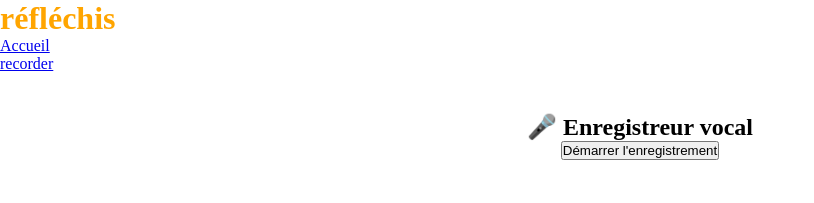
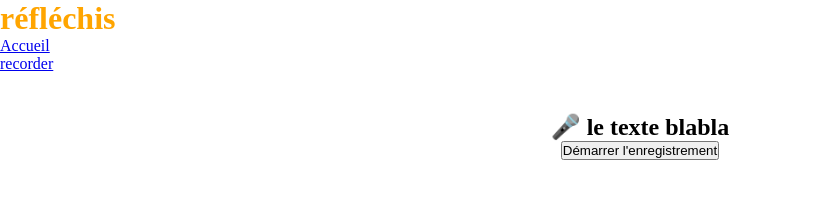
Before and after one commit to alexoualexandre/port5001, a React (Vite) app: page /recorder in a window 1280 px wide. Shown: the top 203 px of the page, without its empty margins (0-814 px from the left). Built offline with nearby package versions, Linux system fonts and the light colour scheme.

Commit message:
mise en place du context

```diff
--- a/package.json
+++ b/package.json
@@ -10,6 +10,7 @@
     "preview": "vite preview"
   },
   "dependencies": {
+    "prop-types": "^15.8.1",
     "react": "^19.1.1",
     "react-dom": "^19.1.1",
     "react-router-dom": "^7.9.3"
--- /dev/null
+++ b/src/Context.jsx
@@ -0,0 +1,24 @@
+import { createContext, useContext, useState } from "react";
+import PropTypes from "prop-types";
+
+const Context = createContext();
+
+export function Provider({ children }){
+    const [txt,setTxt] = useState("le texte blabla");
+
+  return (
+    <Context.Provider
+      value={{
+        txt,
+        setTxt,
+      }}
+    >
+      {children}
+    </Context.Provider>
+  );
+}
+
+Provider.propTypes = {
+  children: PropTypes.object,
+};
+export const MyContext = () => useContext(Context);
--- a/src/VoiceRecorder.jsx
+++ b/src/VoiceRecorder.jsx
@@ -1,10 +1,12 @@
 import React, { useState, useRef } from "react";
+import { MyContext } from "./Context.jsx";
 
 export default function VoiceRecorder() {
   const [recording, setRecording] = useState(false);
   const [audioURL, setAudioURL] = useState("");
   const mediaRecorderRef = useRef(null);
   const audioChunks = useRef([]);
+  const { txt } = MyContext();
 
   const startRecording = async () => {
     try {
@@ -37,7 +39,7 @@ export default function VoiceRecorder() {
 
   return (
     <div style={{ textAlign: "center", marginTop: "40px" }}>
-      <h2>🎤 Enregistreur vocal</h2>
+      <h2>🎤 { txt }</h2>
       {!recording ? (
         <button onClick={startRecording}>Démarrer l'enregistrement</button>
       ) : (
--- a/src/main.jsx
+++ b/src/main.jsx
@@ -4,6 +4,7 @@ import { createBrowserRouter, RouterProvider } from "react-router-dom";
 import App from "./App.jsx";
 import Teste from "./Teste.jsx";
 import VoiceRecorder from "./VoiceRecorder.jsx";
+import { Provider } from "./Context.jsx";
 import "./index.css";
 
 // Définition du routeur
@@ -23,6 +24,8 @@ const router = createBrowserRouter([
 // Rendu principal
 createRoot(document.getElementById("root")).render(
   <StrictMode>
+   <Provider>
     <RouterProvider router={router} />
+   </Provider>
   </StrictMode>
 );
```
